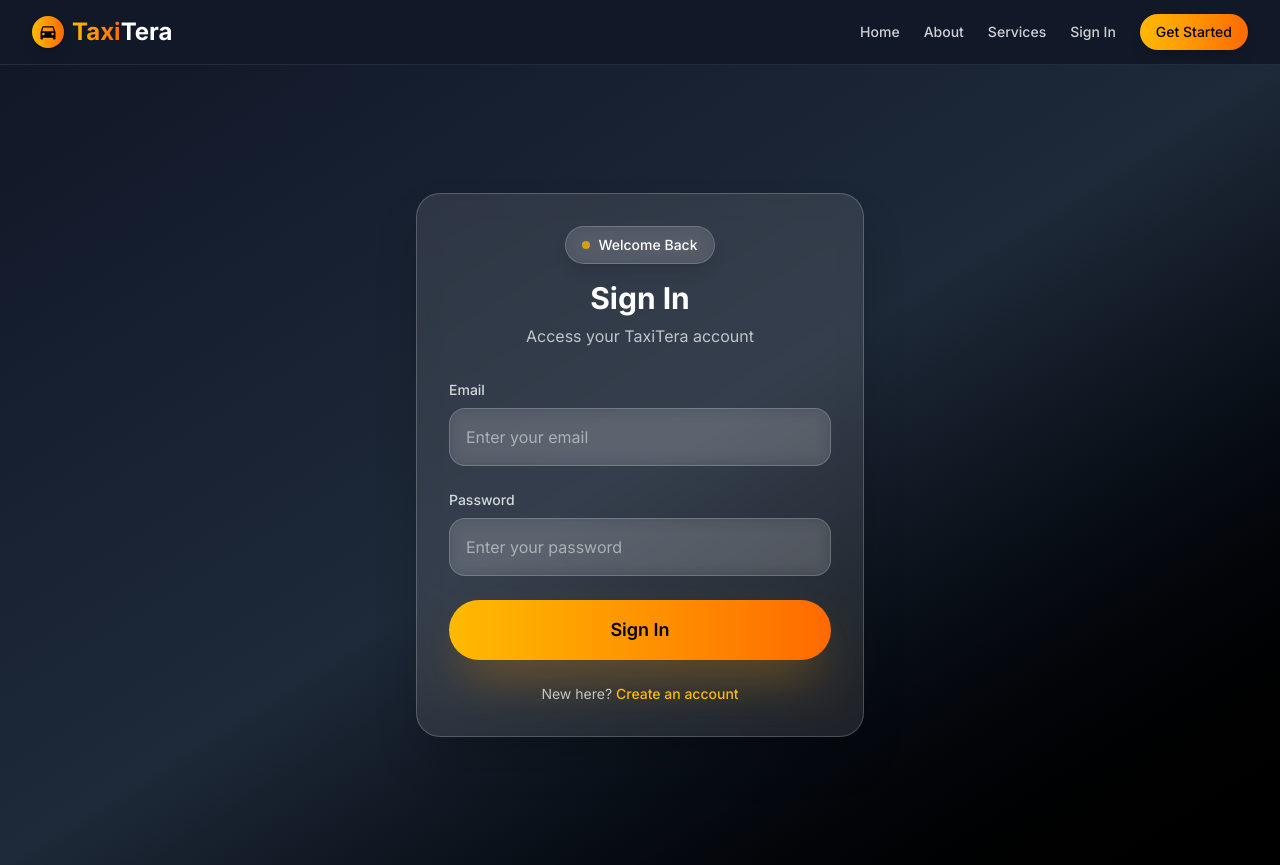
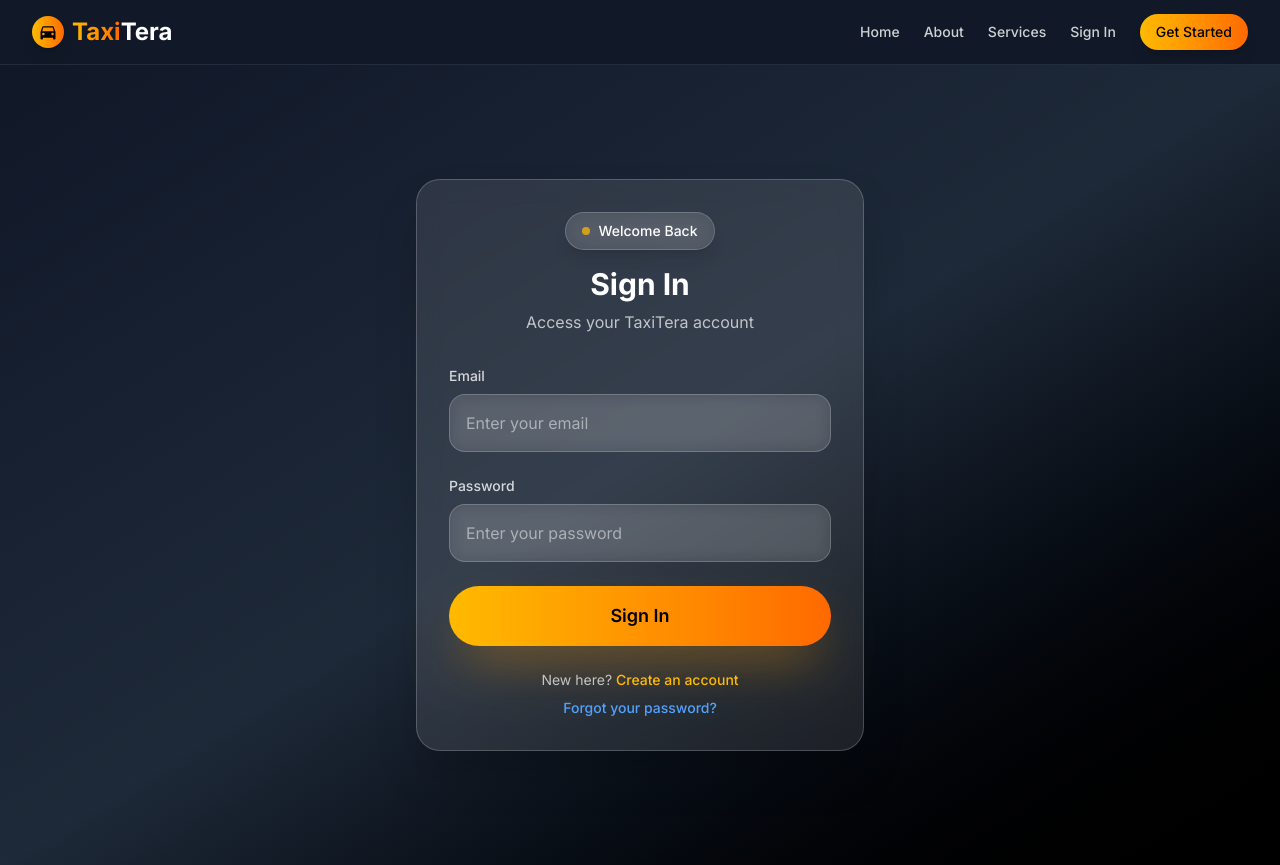
Before and after one commit to EphrataTech/TaxiTera, a Next.js app in the folder client/: page /login in a window 1280 px wide. Built offline with nearby package versions, Linux system fonts and the light colour scheme; no server answers.

Commit message:
enhance a login page

```diff
--- a/client/app/login/page.tsx
+++ b/client/app/login/page.tsx
@@ -41,7 +41,12 @@ export default function LoginPage() {
       console.log('Session set, redirecting to dashboard');
       router.replace("/dashboard");
     } catch (err: any) {
-      setError(err?.message || "Login failed");
+      const errorMessage = err?.message || "Login failed";
+      if (errorMessage.includes("verify your email")) {
+        setError("Please check your email and click the verification link before logging in.");
+      } else {
+        setError(errorMessage);
+      }
     } finally {
       setLoading(false);
     }
@@ -88,7 +93,14 @@ export default function LoginPage() {
             />
           </div>
           {error && (
-            <div className="rounded-2xl bg-red-500/20 border border-red-400/30 p-4 text-sm text-red-300">{error}</div>
+            <div className="rounded-2xl bg-red-500/20 border border-red-400/30 p-4 text-sm text-red-300">
+              {error}
+              {error.includes("Invalid credentials") && (
+                <div className="mt-2 text-xs text-red-200">
+                  Make sure your email and password are correct, and that you've verified your email.
+                </div>
+              )}
+            </div>
           )}
           <button
             type="submit"
@@ -99,12 +111,19 @@ export default function LoginPage() {
           </button>
         </form>
 
-        <p className="mt-6 text-center text-sm text-white/70">
-          New here?{" "}
-          <a className="text-amber-400 hover:text-amber-300 font-medium transition-colors" href="/register">
-            Create an account
-          </a>
-        </p>
+        <div className="mt-6 text-center text-sm text-white/70 space-y-2">
+          <p>
+            New here?{" "}
+            <a className="text-amber-400 hover:text-amber-300 font-medium transition-colors" href="/register">
+              Create an account
+            </a>
+          </p>
+          <p>
+            <a className="text-blue-400 hover:text-blue-300 font-medium transition-colors" href="/reset-password">
+              Forgot your password?
+            </a>
+          </p>
+        </div>
       </div>
     </div>
   );
```
